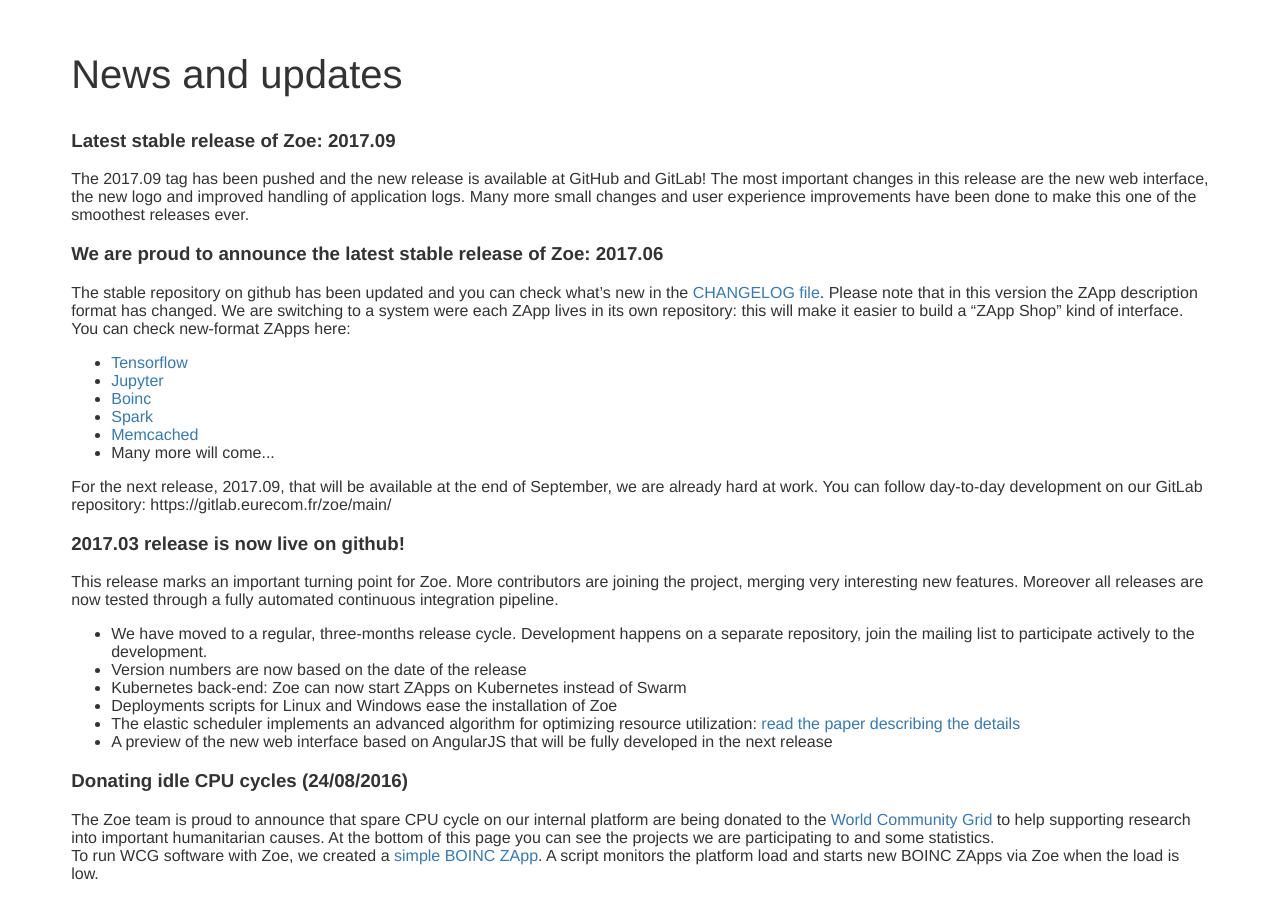
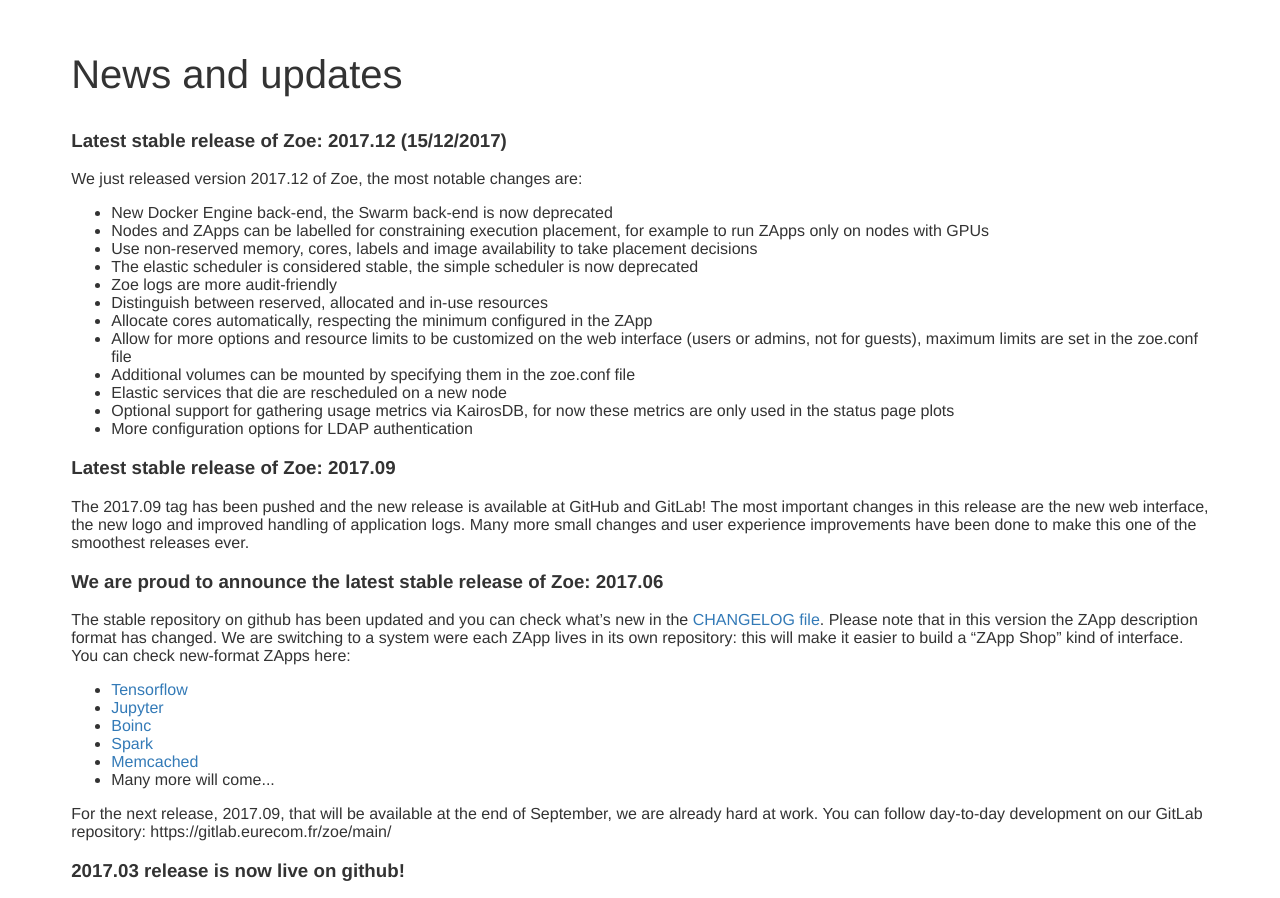
Before and after one commit to DistributedSystemsGroup/zoe-website-old, a plain HTML site: page index.html in a window 1280 px wide. Shown: the part 2400-3298 px from the top of the page. Drawn offline with Linux system fonts and the light colour scheme; a web font is replaced by a local one.

Commit message:
Release 2017.12

```diff
--- a/index.html
+++ b/index.html
@@ -93,6 +93,23 @@
         <a name="news"></a>
         <div class="news">
         <h2>News and updates</h2>
+        <h3>Latest stable release of Zoe: 2017.12 (15/12/2017)</h3>
+        We just released version 2017.12 of Zoe, the most notable changes are:
+        <ul>
+          <li>New Docker Engine back-end, the Swarm back-end is now deprecated
+          <li>Nodes and ZApps can be labelled for constraining execution placement, for example to run ZApps only on nodes with GPUs
+          <li>Use non-reserved memory, cores, labels and image availability to take placement decisions
+          <li>The elastic scheduler is considered stable, the simple scheduler is now deprecated
+          <li>Zoe logs are more audit-friendly
+          <li>Distinguish between reserved, allocated and in-use resources
+          <li>Allocate cores automatically, respecting the minimum configured in the ZApp
+          <li>Allow for more options and resource limits to be customized on the web interface (users or admins, not for guests), maximum limits are set in the zoe.conf file
+          <li>Additional volumes can be mounted by specifying them in the zoe.conf file
+          <li>Elastic services that die are rescheduled on a new node
+          <li>Optional support for gathering usage metrics via KairosDB, for now these metrics are only used in the status page plots
+          <li>More configuration options for LDAP authentication
+        </ul>
+
         <h3>Latest stable release of Zoe: 2017.09</h3>
         The 2017.09 tag has been pushed and the new release is available at GitHub and GitLab! The most important changes in this release are the new web interface, the new logo and improved handling of application logs. Many more small changes and user experience improvements have been done to make this one of the smoothest releases ever.
 
```
